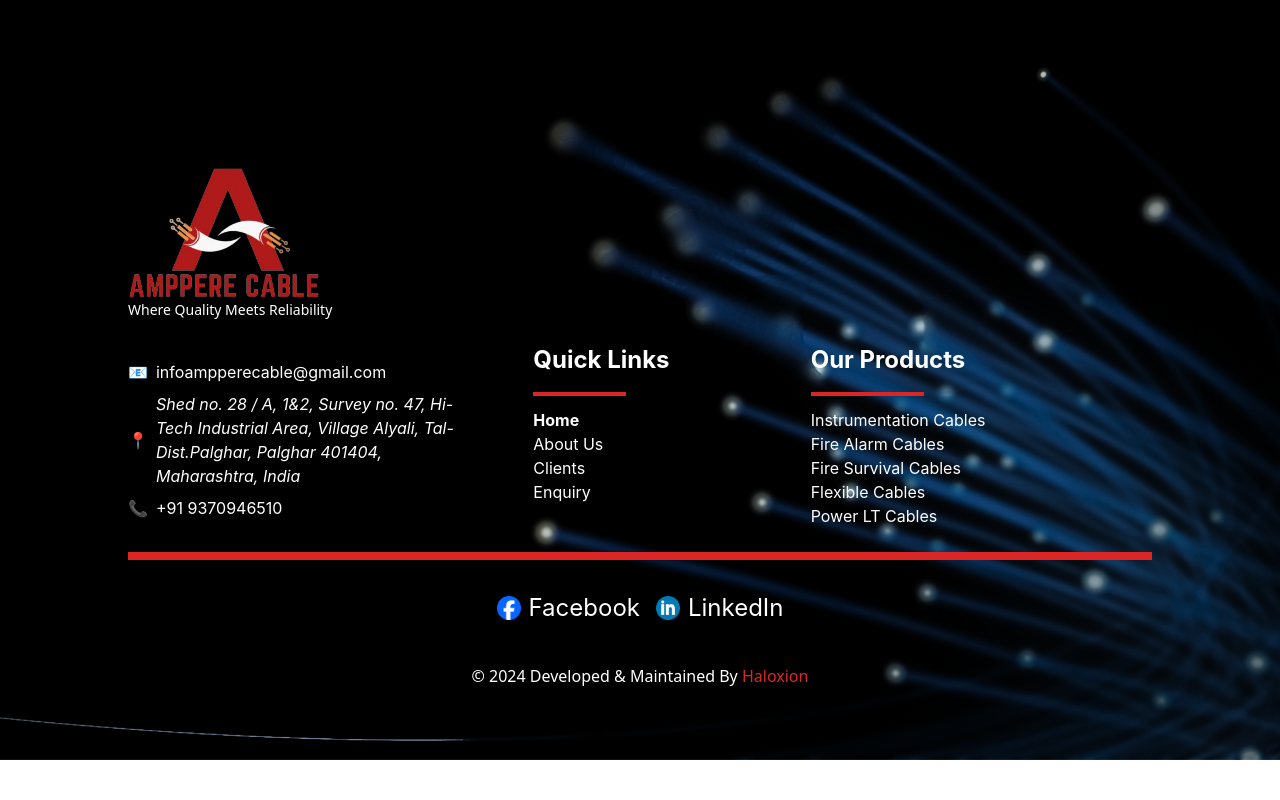
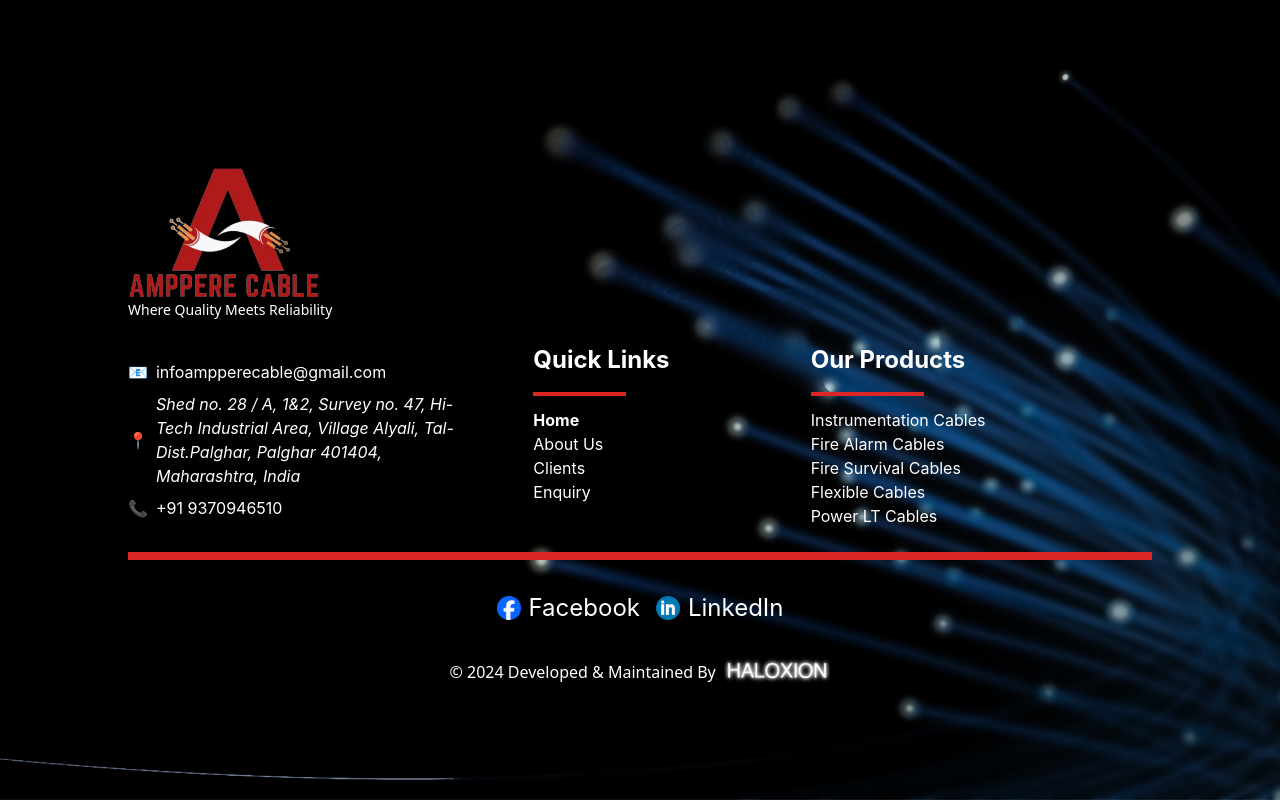
Before and after one commit to AjayValapkar/amppere_production, a React (Vite) app: page / in a window 1280 px wide. Shown: the part 5495-6295 px from the top of the page. Before the commit the page ends 6255 px from the top, so only its background shows below. Built offline with nearby package versions, Linux system fonts and the light colour scheme.

Commit message:
footer logo haloxion

```diff
--- a/src/components/Footer.jsx
+++ b/src/components/Footer.jsx
@@ -79,13 +79,26 @@ const Footer = React.memo(() => {
                     </a>
                     <a href="https://www.linkedin.com/in/ampperecable?utm_source=share&utm_campaign=share_via&utm_content=profile&utm_medium=ios_app" target="_blank"
                         rel="noopener noreferrer" className="flex items-center text-2xl hover:text-red-500">
-                       <img src={imagePath.linkedin} className="w-6 h-6 mr-2" alt="" srcset="" />
+                        <img src={imagePath.linkedin} className="w-6 h-6 mr-2" alt="" srcset="" />
                         LinkedIn
                     </a>
                 </div>
-                <div className="mt-10 sm:-mb-10">
-                    <p className="text-center text-white">&copy; 2024  Developed & Maintained By <a href="https://haloxion.com/" target="_blank" rel="noopener noreferrer"  className="text-red-600">Haloxion</a> </p>
-                </div>
+               <p className="text-center text-white flex items-center justify-center mt-8">
+                    &copy; 2024 Developed & Maintained By
+                    <a
+                        href="https://haloxion.com/"
+                        target="_blank"
+                        rel="noopener noreferrer"
+                        className="text-red-600 flex items-center ml-2"
+                    >
+                        <img
+                            src={imagePath.haloxion}
+                            className="w-30 h-6 md:h-8"
+                            alt="Haloxion Logo"
+                        />
+                    </a>
+                </p>
+
 
             </div>
         </footer>
--- a/src/constant/imagePath.js
+++ b/src/constant/imagePath.js
@@ -73,6 +73,7 @@ import video2 from '../assets/Armouring.mp4'
 import video3 from '../assets/Insulation.mp4'
 import video4 from '../assets/Laying.mp4'
 import video5 from '../assets/Outer Sheating.mp4'
+import haloxion from '../assets/haloxiontextlogo.png'
 
 
 
@@ -144,7 +145,8 @@ const imagePath = {
   video4,
   video5,
   linkedin,
-  fb
+  fb,
+  haloxion
 };
 
 export default imagePath;
```
Also changed, not shown: src/assets/haloxiontextlogo.png (added).
